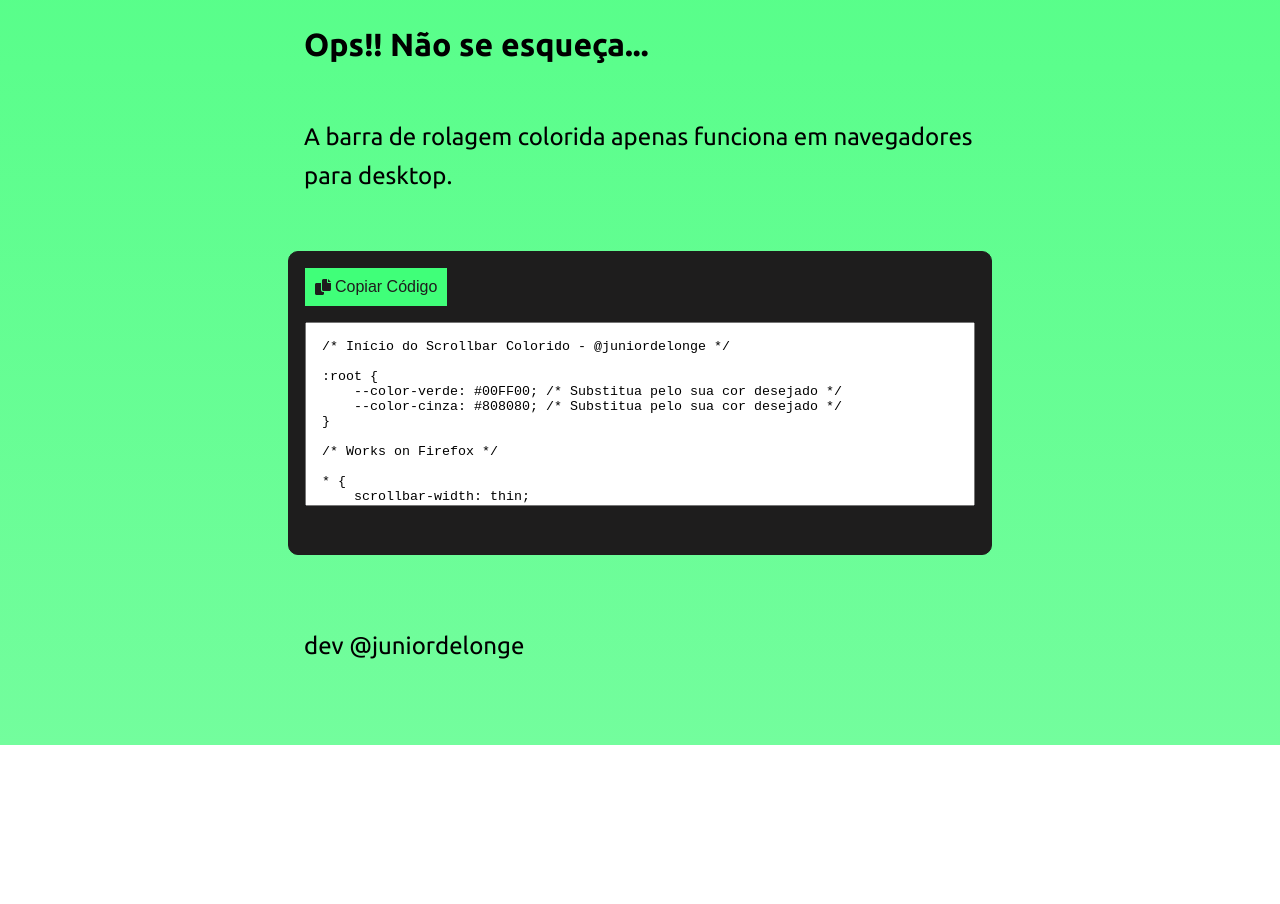
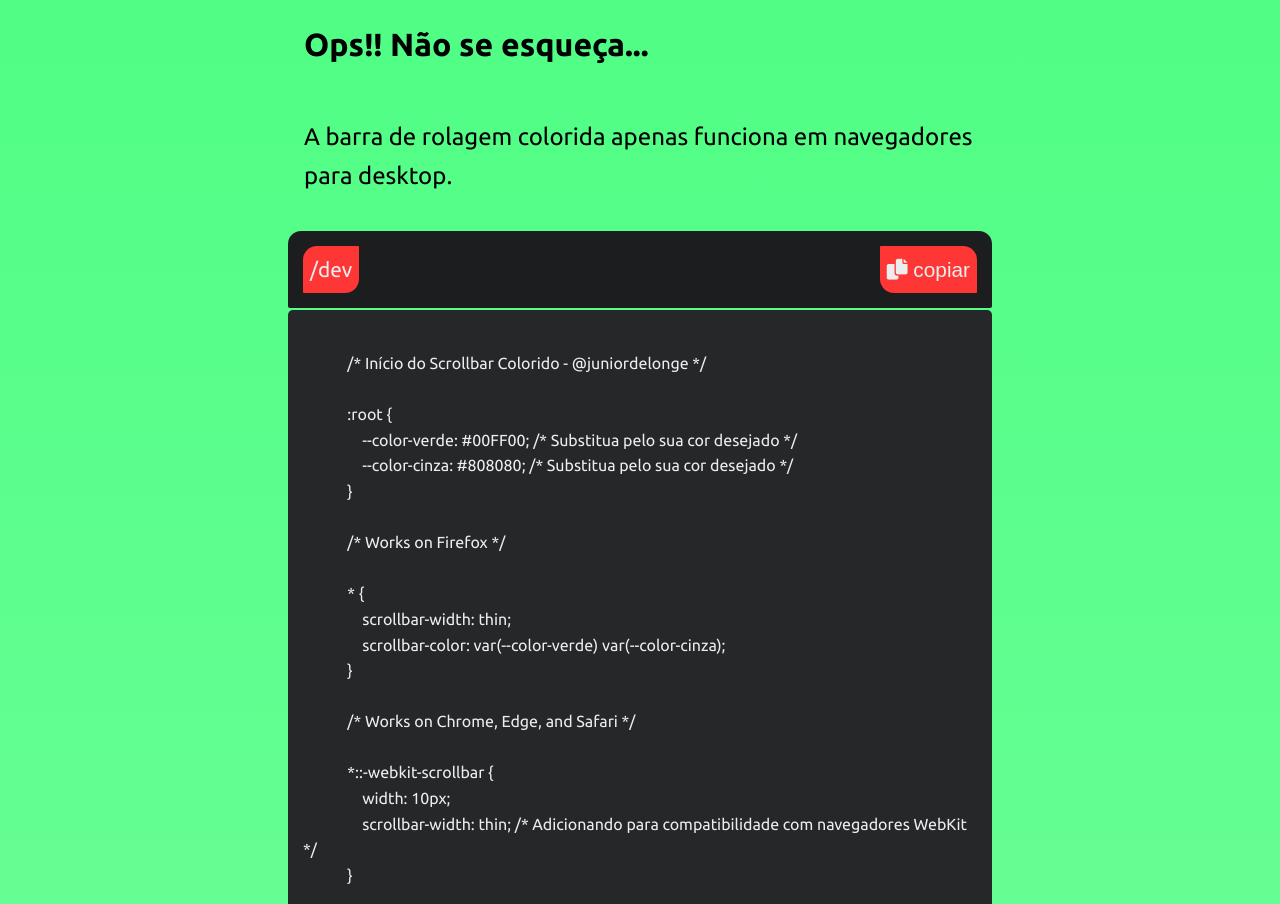
Before and after one commit to JuniorDeLonge/ScrollbarColorido, a plain HTML site: page index.html in a window 1280 px wide. Shown: the part 696-1600 px from the top of the page. Before the commit the page ends 1441 px from the top, so only its background shows below. Drawn offline with Linux system fonts and the light colour scheme.

Commit message:
Add files via upload

```diff
--- a/index.html
+++ b/index.html
@@ -30,8 +30,11 @@
     </section>
 
     <div class="code-container">
-        <button onclick="copiarTexto()"><i class="fas fa-copy"></i> Copiar Código</button>
-        <textarea id="codigo" rows="10" placeholder="Insira o código aqui...">
+        <div class="header-box">
+            <span class="username"> /dev</span>
+            <button class="copybtn" id="myButton" onclick="myFunction()"><i class="fa fa-copy"></i> copiar</button>
+        </div>
+        <div class="codebox" id="myCode">
             /* Início do Scrollbar Colorido - @juniordelonge */
 
             :root {
@@ -68,8 +71,10 @@
             }
 
             /* Fim do Scrollbar Colorido - @juniordelonge */
-</textarea>
         </div>
+    </div>
+
+
 
     <footer>
         <p>dev @juniordelonge</p>
--- a/script.js
+++ b/script.js
@@ -1,11 +1,15 @@
-function copiarTexto() {
-    /* Seleciona o conteúdo da caixa de texto */
-    var caixaDeTexto = document.getElementById("codigo");
-    caixaDeTexto.select();
+function myFunction() {
+    const copyText = document.getElementById("myCode");
+    navigator.clipboard.writeText(copyText.innerText);
 
-    /* Copia o texto para a área de transferência */
-    document.execCommand('copy');
+    const copyButton = document.getElementById("myButton");
+    updateButton(copyButton, "<i class='fa fa-check'></i> copiado!");
 
-    /* Deseleciona o texto após a cópia */
-    window.getSelection().removeAllRanges();
+    setTimeout(() => {
+        updateButton(copyButton, "<i class='fa fa-copy'></i> copiar");
+    }, 2000);
 }
+
+function updateButton(button, message) {
+    button.innerHTML = message;
+}
--- a/style.css
+++ b/style.css
@@ -5,6 +5,11 @@
     --color-preto: #000000;
     --color-branco: #ffffff;
     --color-cinza: #1e1d1d;
+
+    --color-cinza1: #1c1d1e;
+    --color-cinza2: #262728;
+    --color-laranja: #ff3636;
+    --color-qbranco: #ededed;
 }
 
 *,
@@ -53,34 +58,55 @@ h2 {
 }
 
 .code-container {
-    background-color: var(--color-cinza);
-    border: 1px solid var(--color-cinza);
-    border-radius: 10px;
-    padding: 1rem;
-    margin: 20px 0;
+    display: flex;
+    flex-direction: column;
+    align-items: stretch;
+    width: 100%;
+    max-width: 800px;
+    margin: auto;
+    box-shadow: #0e0d0d;
 }
 
-button {
+.header-box {
+    display: flex;
+    justify-content: space-between;
+    width: 100%;
+    background-color: var(--color-cinza1);
+    border-radius: 13px 13px 2px 2px;
     padding: 10px;
-    background-color: var(--color-verde);
-    color: var(--color-cinza);
-    border: none;
-    cursor: pointer;
-    font-size: 1rem;
-    display: flex;
-    align-items: center;
-    margin-bottom: 1rem;
 }
 
-button i {
-    margin-right: 4px;
+.codebox {
+    background-color: var(--color-cinza2);
+    color: var(--color-qbranco);
+    border-radius: 5px;
+    padding: 15px;
+    width: 100%;
+    font-size: 16px;
+    white-space: pre-wrap;
+    word-wrap: break-word;
+    margin-top: 2px;
 }
 
-textarea {
-    width: 100%;
-    padding: 1rem;
-    margin-bottom: 20px;
-    resize: none;
+.copybtn,
+.username {
+    background-color: var(--color-laranja);
+    color: var(--color-qbranco);
+    border: none;
+    padding: 7px 7px;
+    text-align: center;
+    text-decoration: none;
+    font-size: 1.3rem;
+    cursor: pointer;
+    margin: 5px;
+}
+
+.copybtn {
+    border-radius: 1px 14px;
+}
+
+.username {
+    border-radius: 14px 1px;
 }
 
 footer {
```
Lines whose indentation alone changed are shown as unchanged.
